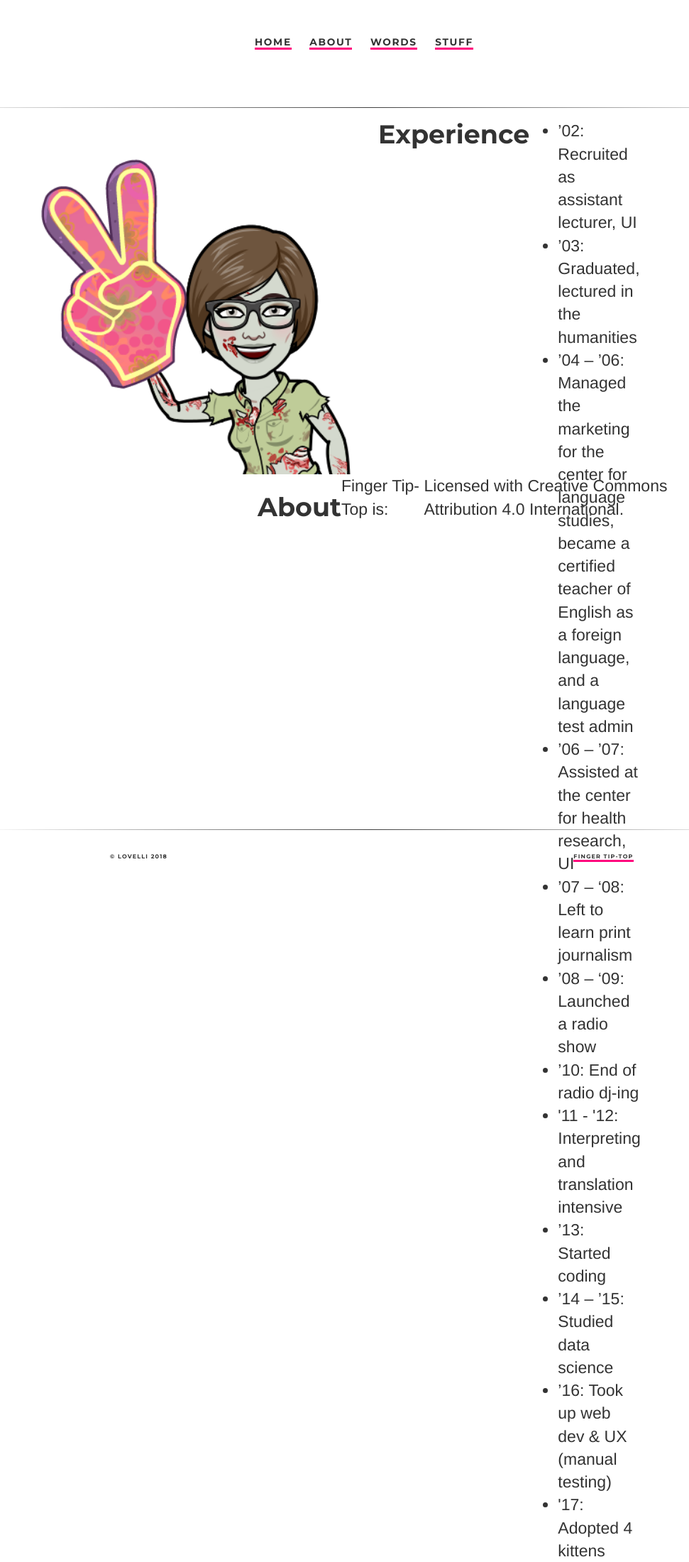
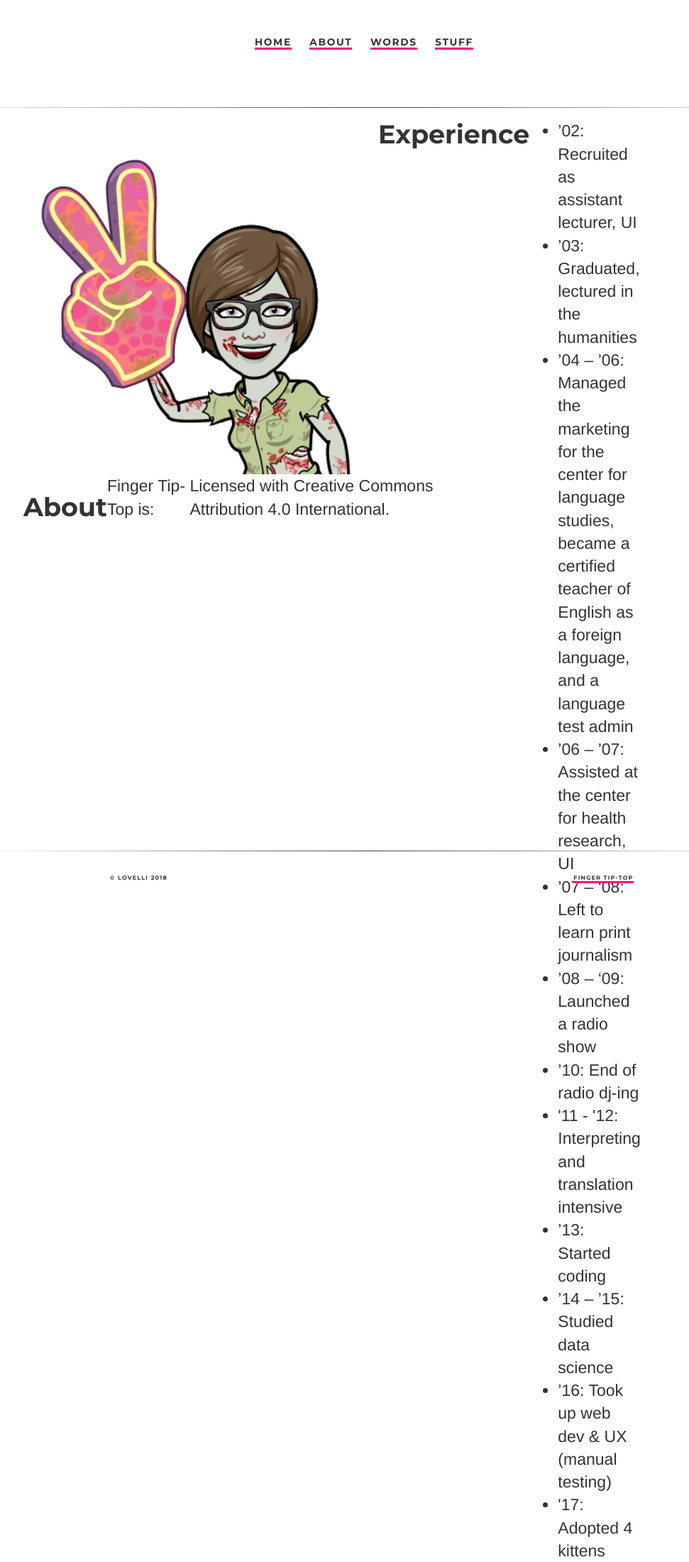
Before and after one commit to ariesti/ariesti.github.io, a Jekyll site: the page built from about/index.html, in a window 1280 px wide. Shown: the whole page at 71% size, without its empty margins (117-1088 px from the left). Built offline with Jekyll 4.4.1, drawn with Linux system fonts in a browser that asks for light colours.

Commit message:
Update index.html

```diff
--- a/about/index.html
+++ b/about/index.html
@@ -26,7 +26,7 @@ permalink: /about/
   </ul>
 
 </div>
-<div class="content right">
+<div class="content">
 <h3 class="ex1">About</h3>
 <p>Finger Tip-Top is:
 <p>Licensed with Creative Commons Attribution 4.0 International.</p>
```
